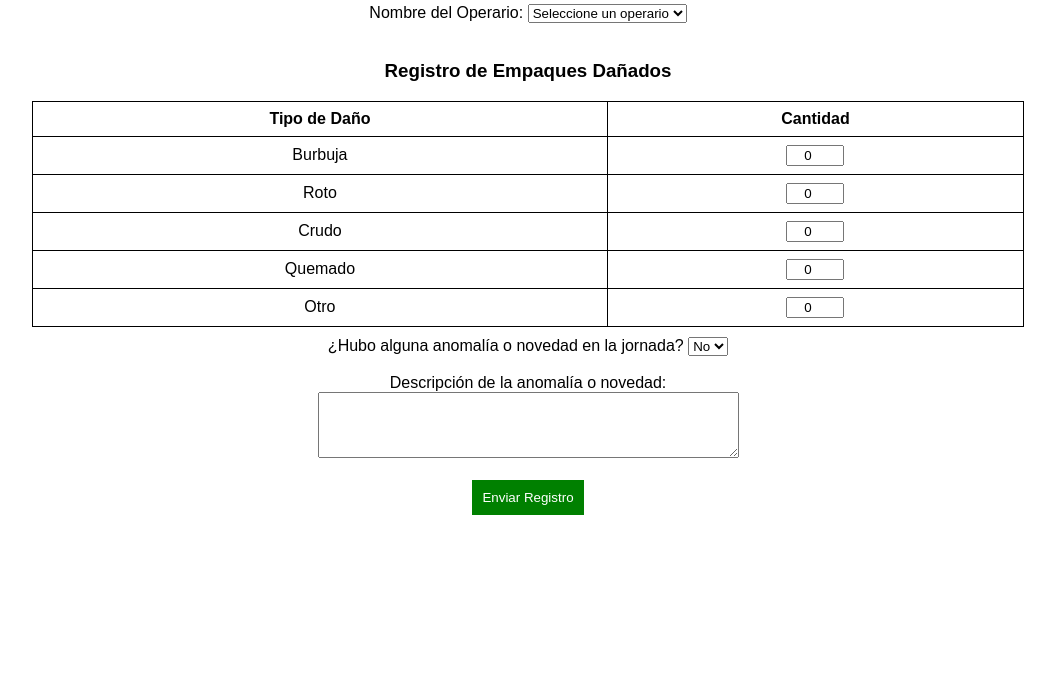
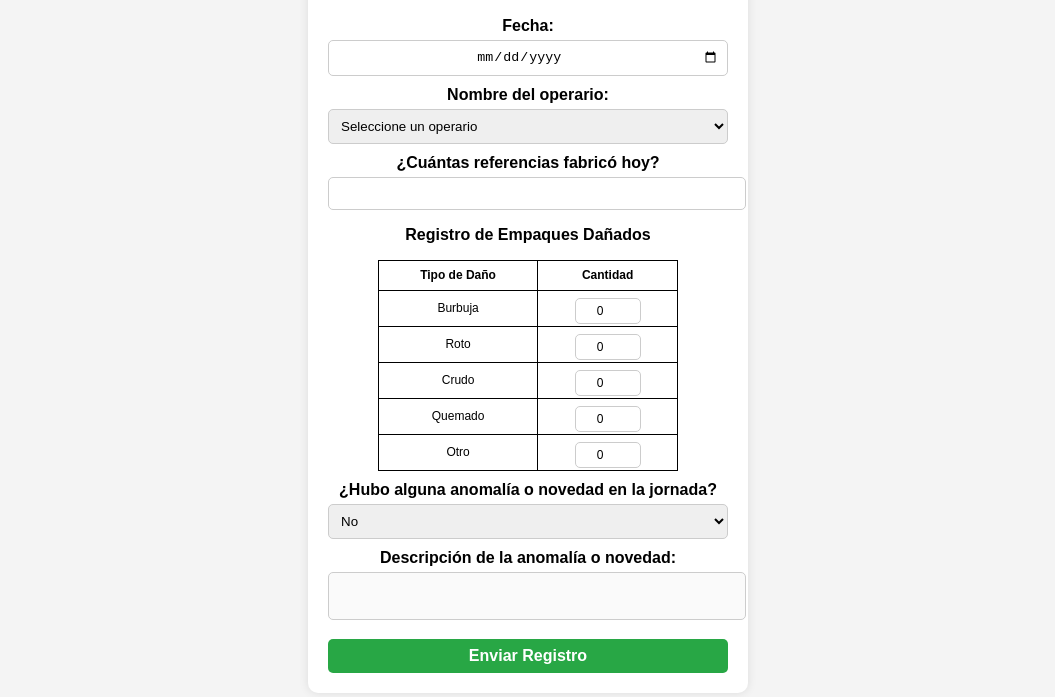
Before and after one commit to NatTorres20/Formulario-producci-n, a plain HTML site: page index.html in a window 1280 px wide. Shown: the part 103-800 px from the top of the page, without its empty margins (112-1167 px from the left). Drawn offline with Linux system fonts and the light colour scheme.

Commit message:
Update index.html

```diff
--- a/index.html
+++ b/index.html
@@ -4,139 +4,85 @@
     <meta charset="UTF-8">
     <meta name="viewport" content="width=device-width, initial-scale=1.0">
     <title>Registro de Producción</title>
-    <style>
-        body {
-            font-family: Arial, sans-serif;
-            margin: 20px;
-            padding: 0;
-            text-align: center;
-        }
-        table {
-            margin: 10px auto;
-            border-collapse: collapse;
-            width: 80%;
-        }
-        th, td {
-            border: 1px solid #000;
-            padding: 8px;
-            text-align: center;
-        }
-        input[type="number"] {
-            width: 50px;
-            text-align: center;
-        }
-        button {
-            background-color: green;
-            color: white;
-            padding: 10px;
-            border: none;
-            cursor: pointer;
-        }
-    </style>
+    <link rel="stylesheet" href="style.css">
 </head>
 <body>
+    <div class="container">
 
-    <h2>Registro de Producción</h2>
+        <h2 class="titulo-formulario">REGISTRO DE PRODUCCIÓN CAUCHOS JTORRES</h2>
+
 
         <form id="registroForm">
-        <!-- Fecha -->
+
             <label for="Fecha">Fecha:</label>
-        <input type="date" id="Fecha" required><br><br>
+            <input type="date" id="Fecha" required>
 
-        <!-- Nombre del Operario -->
-        <label for="operario">Nombre del Operario:</label>
+            <label for="operario">Nombre del operario:</label>
             <select id="operario" required>
-            <option value="">Seleccione un operario</option>
-            <option value="Operario 1">Operario 1</option>
-            <option value="Operario 2">Operario 2</option>
-            <option value="Operario 3">Operario 3</option>
-        </select><br><br>
+                <option value="" disabled selected>Seleccione un operario</option>
+                <option value="Diego Lopez">Diego Lopez </option>
 
-        <!-- Registro de Empaques Dañados -->
+            </select>
+
+
+
+            <label for="numReferencias">¿Cuántas referencias fabricó hoy?</label>
+            <input type="number" id="numReferencias" min="1" required>
+
+            <div id="referenciasContainer"></div>
+
+
+
             <h3>Registro de Empaques Dañados</h3>
-        <table>
+<table id="tabla-daños">
+    <thead>
         <tr>
             <th>Tipo de Daño</th>
             <th>Cantidad</th>
         </tr>
+    </thead>
+    <tbody>
         <tr>
             <td>Burbuja</td>
-                <td><input type="number" class="input-daños" data-tipo="Burbuja" min="0" value="0"></td>
+            <td><input type="number" min="0" value="0"></td>
         </tr>
         <tr>
             <td>Roto</td>
-                <td><input type="number" class="input-daños" data-tipo="Roto" min="0" value="0"></td>
+            <td><input type="number" min="0" value="0"></td>
         </tr>
         <tr>
             <td>Crudo</td>
-                <td><input type="number" class="input-daños" data-tipo="Crudo" min="0" value="0"></td>
+            <td><input type="number" min="0" value="0"></td>
         </tr>
         <tr>
             <td>Quemado</td>
-                <td><input type="number" class="input-daños" data-tipo="Quemado" min="0" value="0"></td>
+            <td><input type="number" min="0" value="0"></td>
         </tr>
         <tr>
             <td>Otro</td>
-                <td><input type="number" class="input-daños" data-tipo="Otro" min="0" value="0"></td>
+            <td><input type="number" min="0" value="0"></td>
         </tr>
+    </tbody>
 </table>
 
-        <!-- Anomalía o Novedad -->
-        <label for="anomaliaSelect">¿Hubo alguna anomalía o novedad en la jornada?</label>
-        <select id="anomaliaSelect" required>
+
+
+
+            <label for="anomalia">¿Hubo alguna anomalía o novedad en la jornada?</label>
+            <select id="anomalia">
                 <option value="No">No</option>
                 <option value="Sí">Sí</option>
-        </select><br><br>
+            </select>
 
-        <!-- Descripción de la Anomalía -->
-        <label for="descripcionAnomalia">Descripción de la anomalía o novedad:</label><br>
-        <textarea id="descripcionAnomalia" rows="4" cols="50"></textarea><br><br>
+            <label for="descripcionAnomalia">Descripción de la anomalía o novedad:</label>
+            <textarea id="descripcionAnomalia" disabled></textarea>
 
-        <!-- Botón Enviar -->
             <button type="submit">Enviar Registro</button>
         </form>
 
-    <script>
-        document.getElementById("registroForm").addEventListener("submit", function (e) {
-            e.preventDefault();
+        <p id="mensajeExito" class="hidden">Gracias DIEGO! Registro enviado con éxito ✅</p>
+    </div>
 
-            // Capturar valores del formulario
-            const fecha = document.getElementById("Fecha")?.value;
-            const operario = document.getElementById("operario")?.value;
-            const anomalia = document.getElementById("anomaliaSelect")?.value;
-            const descripcionAnomalia = document.getElementById("descripcionAnomalia")?.value;
-
-            // Capturar defectos
-            let defectos = {};
-            document.querySelectorAll(".input-daños").forEach(input => {
-                defectos[input.getAttribute("data-tipo")] = parseInt(input.value) || 0;
-            });
-
-            // Estructura de datos a enviar
-            const data = {
-                fecha,
-                operario,
-                defectos,
-                anomalia,
-                descripcionAnomalia
-            };
-
-            console.log("Datos a enviar:", JSON.stringify(data, null, 2));
-
-            // Enviar datos a Google Apps Script
-            fetch("https://script.google.com/macros/s/AKfycbwOft80WR9nXMP0fR_rVdImlSud0ilj9MPQv0Zjh-EjqGI2tjQctfrCrm0OvtHZGmZN/exec", {
-                method: "POST",
-                mode: "no-cors",
-                headers: { "Content-Type": "application/json" },
-                body: JSON.stringify(data)
-            })
-            .then(() => {
-                alert("Registro enviado con éxito.");
-                document.getElementById("registroForm").reset();
-            })
-            .catch(error => console.error("Error:", error));
-        });
-    </script>
-
+    <script src="script.js"></script>
 </body>
 </html>
```
Lines whose indentation alone changed are shown as unchanged.
